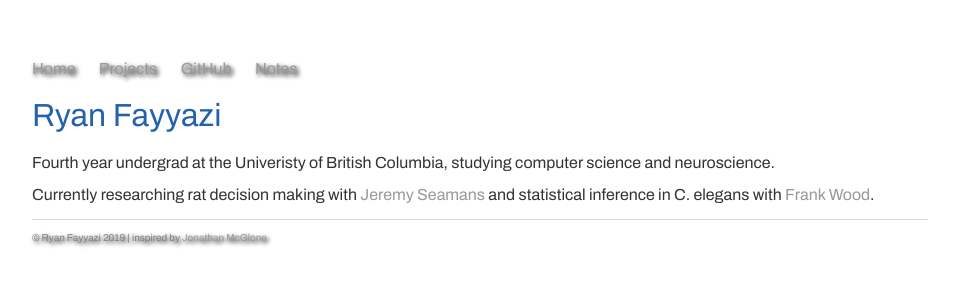
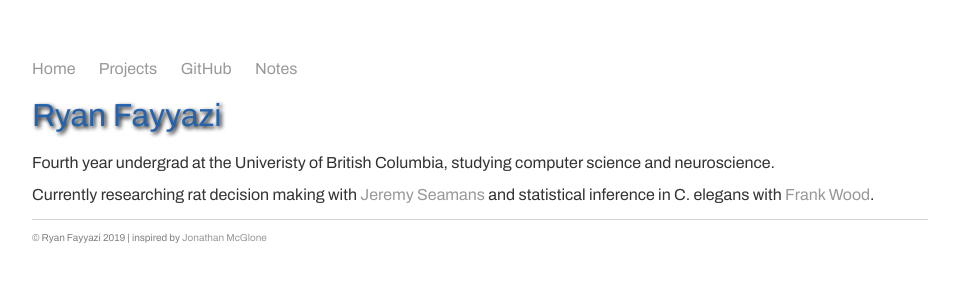
Before and after one commit to rfayyazi/rfayyazi.github.io, a Jekyll site: the page built from index.html, in a window 1280 px wide. Shown: the top 300 px of the page, without its empty margins (160-1119 px from the left). Built offline with Jekyll 4.4.1, drawn with Linux system fonts in a browser that asks for light colours; some web fonts are replaced.

Commit message:
Update main.css

```diff
--- a/css/main.css
+++ b/css/main.css
@@ -9,7 +9,6 @@ nav ul, footer ul {
     padding: 0px;
     list-style: none;
     font-weight: bold;
-    text-shadow: 2px 2px 4px #000000;
 }
 nav ul li, footer ul li {
     display: inline;
@@ -26,7 +25,9 @@ a:hover {
 h1 {
     font-size: 2em;
     font-family: 'Archivo', 'Helvetica', 'Arial', 'Sans-Serif';
-    color: #2463AB
+    color: #2463AB;
+    text-shadow: 2px 2px 4px #000000;
+
 }
 p {
     font-size: 1.0em;
```
